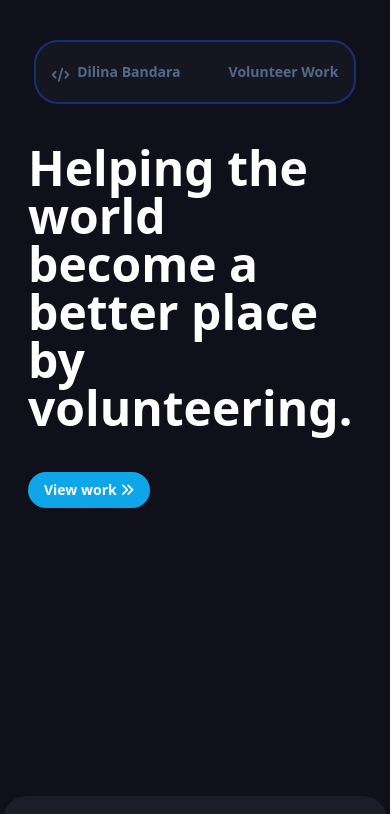
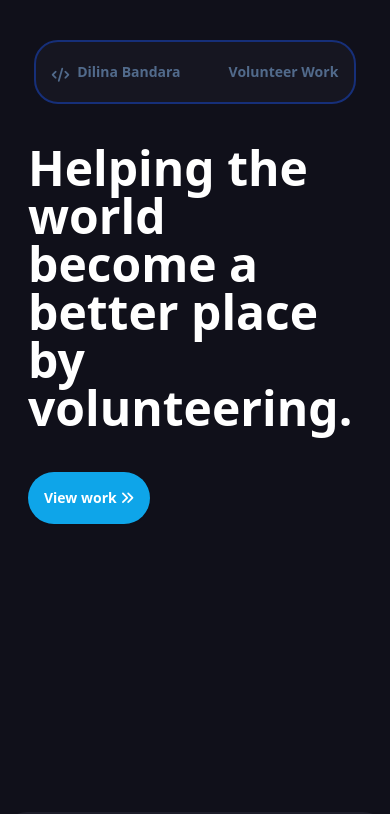
Before and after one commit to DilinaBandara/tailwind-project, a website: page index.html in a window 390 px wide. Shown: the top 814 px of the page. Drawn offline with nearby package versions, Linux system fonts and the light colour scheme; files that its build step writes are made by us from their sources.

Commit message:
Change button size

```diff
--- a/index.html
+++ b/index.html
@@ -40,7 +40,7 @@
       <div class="mt-10 mb-72 md:mt-24 md:mb-96 lg:mt-24 lg:mb-96">
         <a href="#work">
           <button
-            class="px-4 py-2 md:px-7 md:py-3 lg:px-7 lg:py-3 font-semibold text-sm bg-sky-500 hover:bg-sky-700 text-white rounded-full shadow-sm">
+            class="px-4 py-4 md:px-7 md:py-3 lg:px-7 lg:py-3 font-semibold text-sm bg-sky-500 hover:bg-sky-700 text-white rounded-full shadow-sm">
             <h2 class="text-[20px] font-bold text-sm lg:text-2xl text-white">View work <i
                 class="fa-solid fa-angles-right"></i>
             </h2>
```
